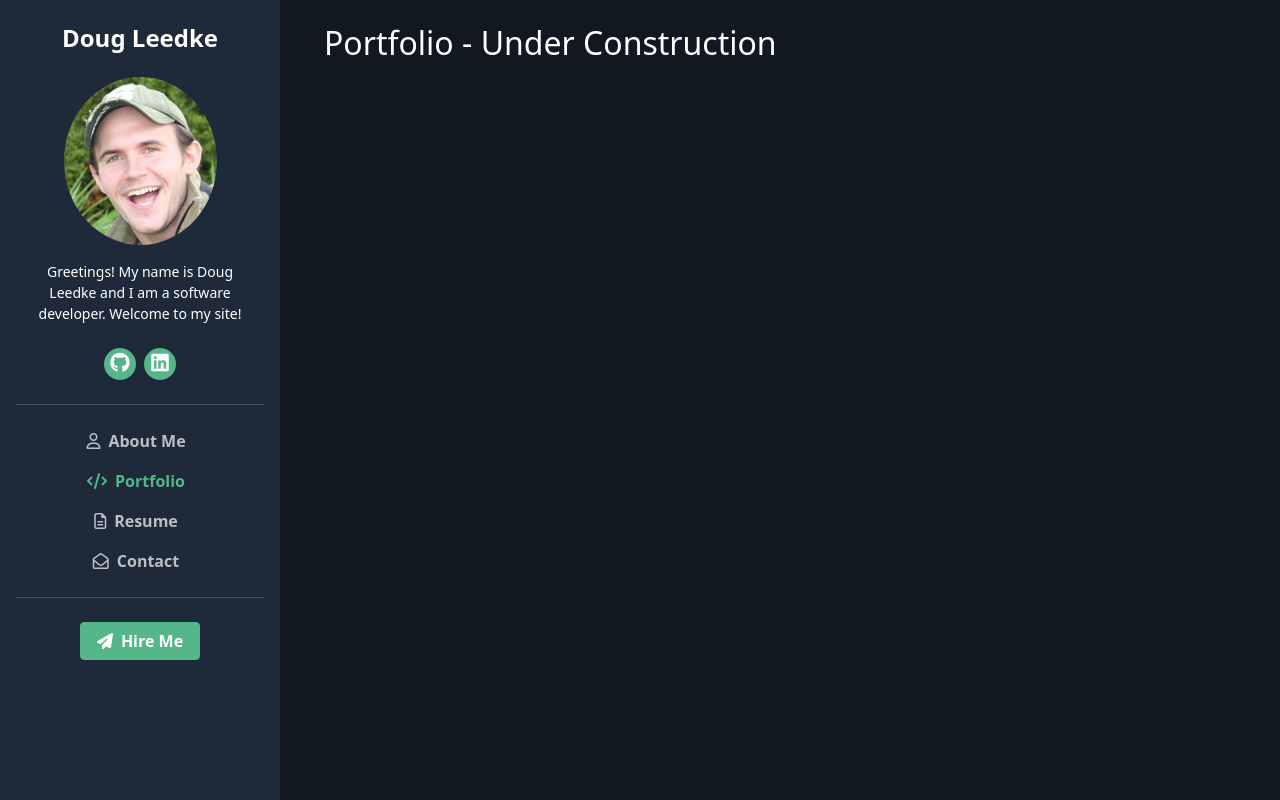
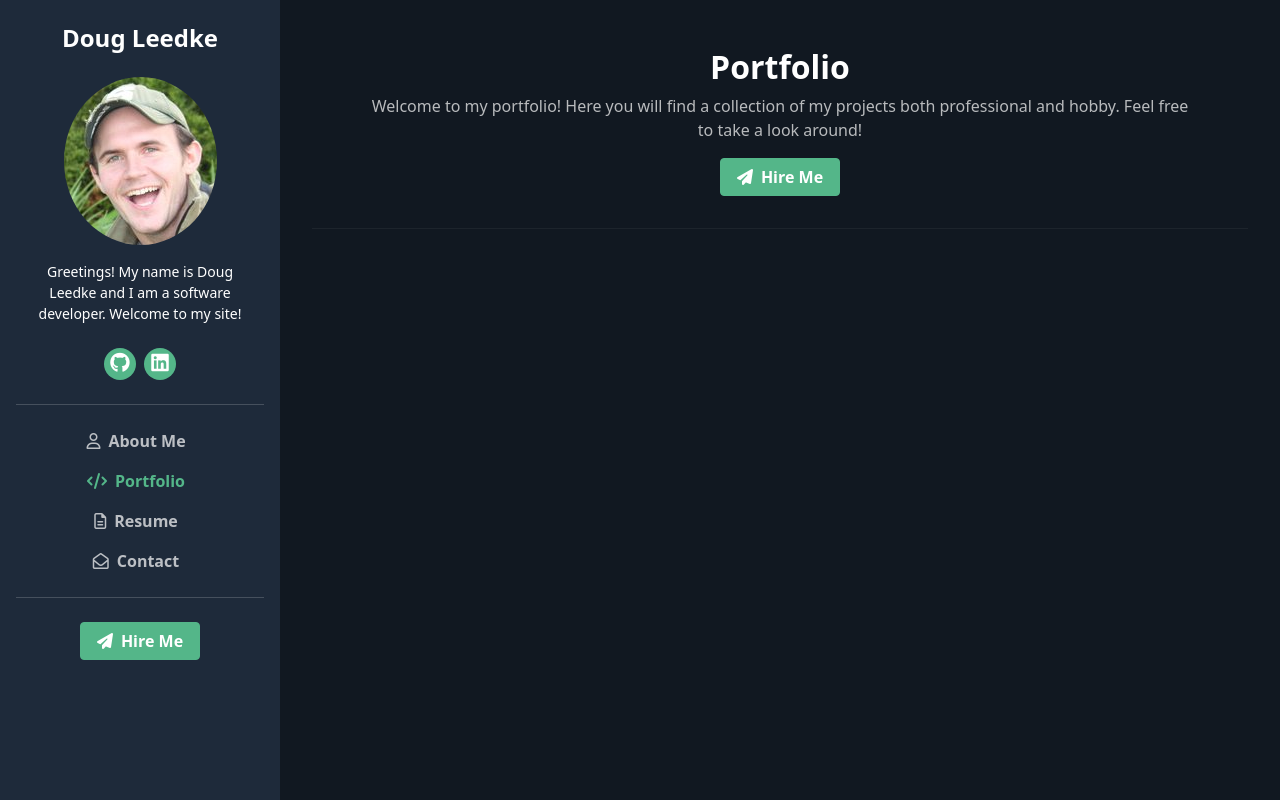
Before and after one commit to djleedke/djleedke.github.io, a React (Create React App) app: page /#/portfolio in a window 1280 px wide. Built offline with nearby package versions, Linux system fonts and the light colour scheme.

Commit message:
Portfolio page header added

```diff
--- a/src/App.css
+++ b/src/App.css
@@ -256,6 +256,13 @@
     font-size: 0.875rem;
 }
 
+/* Portfolio */
+
+.portfolio-description {
+    max-width: 820px;
+    margin:0 auto;
+}
+
 /* ---------- Media Queries ---------- */
 
 
--- a/src/pages/Portfolio.js
+++ b/src/pages/Portfolio.js
@@ -1,13 +1,37 @@
+//React-Bootstrap
+import Button from 'react-bootstrap/Button';
+import Container from 'react-bootstrap/Container'
+import Row from 'react-bootstrap/Row';
 
-//React-Bootstrap
-import Container from 'react-bootstrap/Container'
+
+//React-Router-Dom
+import { useHistory } from "react-router-dom";
 
 function Portfolio(){
+
+    //These lines are to allow the buttons to navigate using react-router,
+    //cleaner than using CSS and href in the button which reloads page
+    const history = useHistory();
+
+    function handleClick(path){
+        history.push(path);
+    }
+
     return(
-        <div class="portfolio-page">
+        <div className="portfolio-page">
             <Container>
-                <h2 className="pt-4">Portfolio - Under Construction</h2>
+                <Row>
+                    <div className="text-center">
+                        <h2 className="pt-lg-5 pt-3 fw-bold">Portfolio</h2>
+                        <p className="portfolio-description">Welcome to my portfolio!  Here you will find a collection of my projects both professional and hobby.  Feel free to take a look around!</p>
+                        <Button onClick={() => handleClick("contact")} className="fw-bold mt-3 mb-3 ps-3 pe-3">
+                            <i className="fas fa-paper-plane me-2" aria-hidden="true"></i>
+                            <span>Hire Me</span>
+                        </Button>
+                    </div>
+                </Row>
             </Container>
+            <hr className="break"></hr>
         </div>
     );
 }
```
